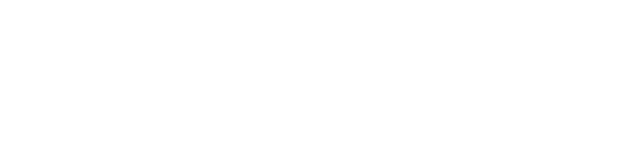
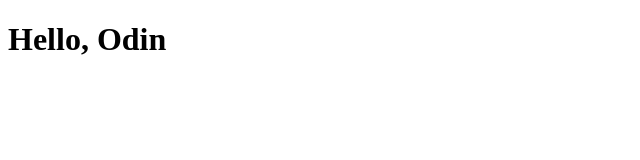
Before and after one commit to Andrew-Schmidt/Odin-Project, a plain HTML site: page html-boilerplate/index.html in a window 1280 px wide. Shown: the whole page, without its empty margins (0-640 px from the left). Drawn offline with Linux system fonts and the light colour scheme.

Commit message:
forgot add text

```diff
--- a/html-boilerplate/index.html
+++ b/html-boilerplate/index.html
@@ -6,6 +6,8 @@
 	<title>Odin Project </title>
 </head>
 <body>
-
+	<h1>
+		Hello, Odin
+	</h1>
 </body>
 </html>
```
